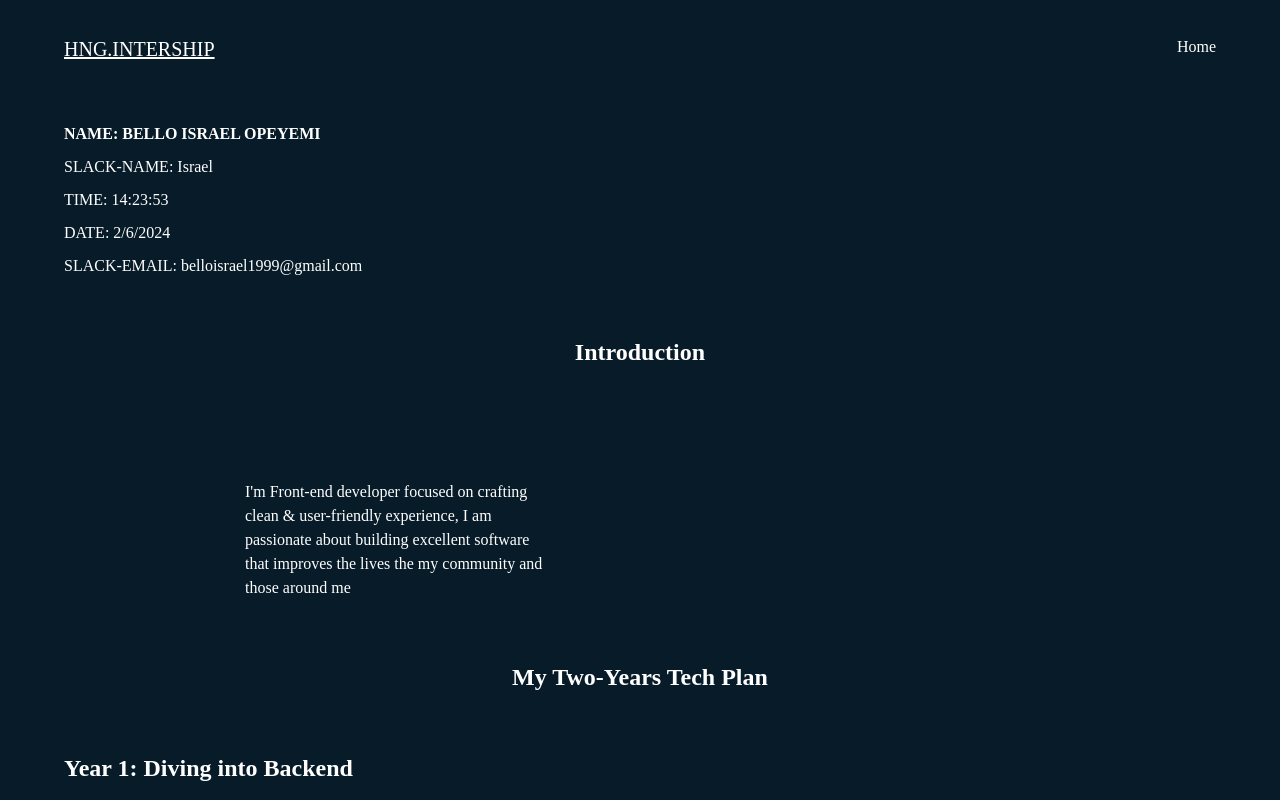
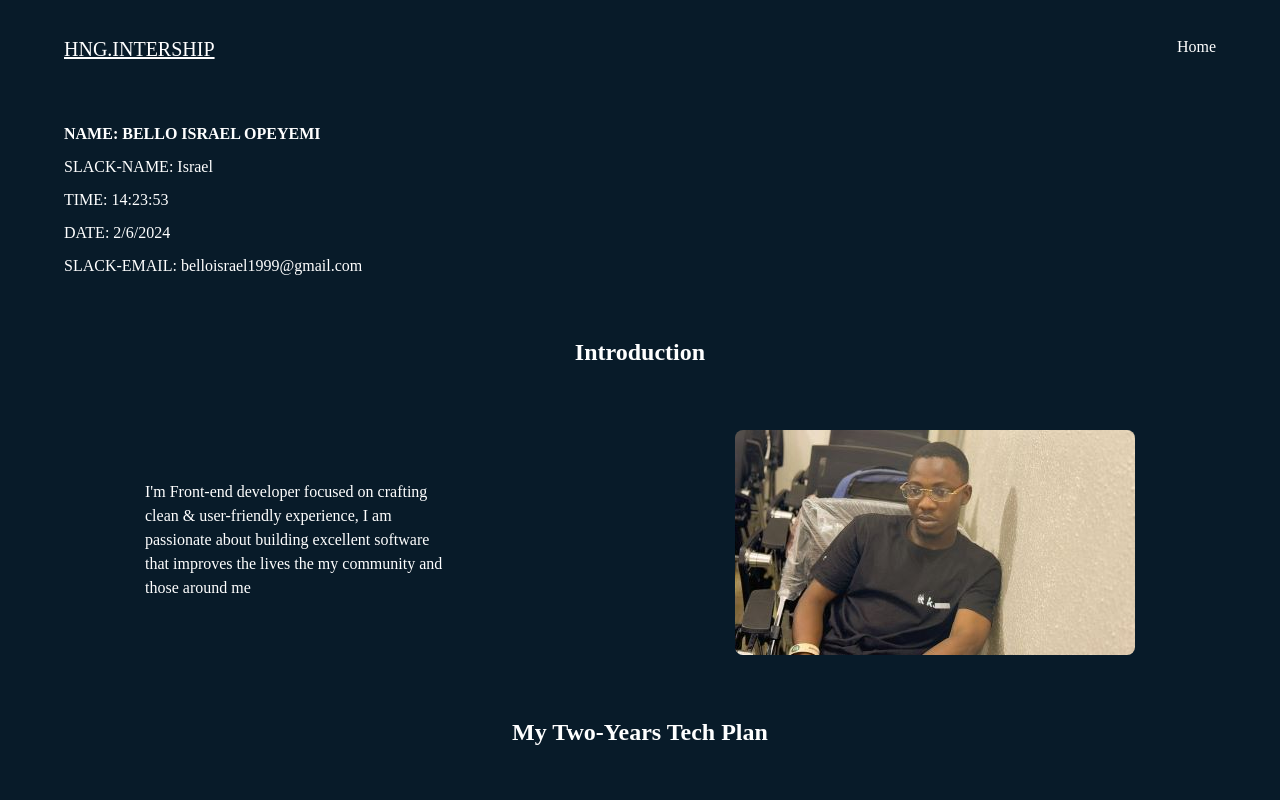
Before and after one commit to Israelite10/Hng-stage1_task, a plain HTML site: page index.html in a window 1280 px wide. Shown: the top 800 px of the page. Drawn offline with Linux system fonts and the light colour scheme.

Commit message:
pic fixed

```diff
--- a/index.html
+++ b/index.html
@@ -46,7 +46,7 @@
           </p>
         </div>
         <div class="image">
-          <img src="/ope1.jpg" data-testid="img" alt="" />
+          <img src="ope1.jpg" data-testid="img" alt="this is a pic of me" />
         </div>
       </div>
     </section>
```
Also changed, not shown: ope1.jpg (added).
